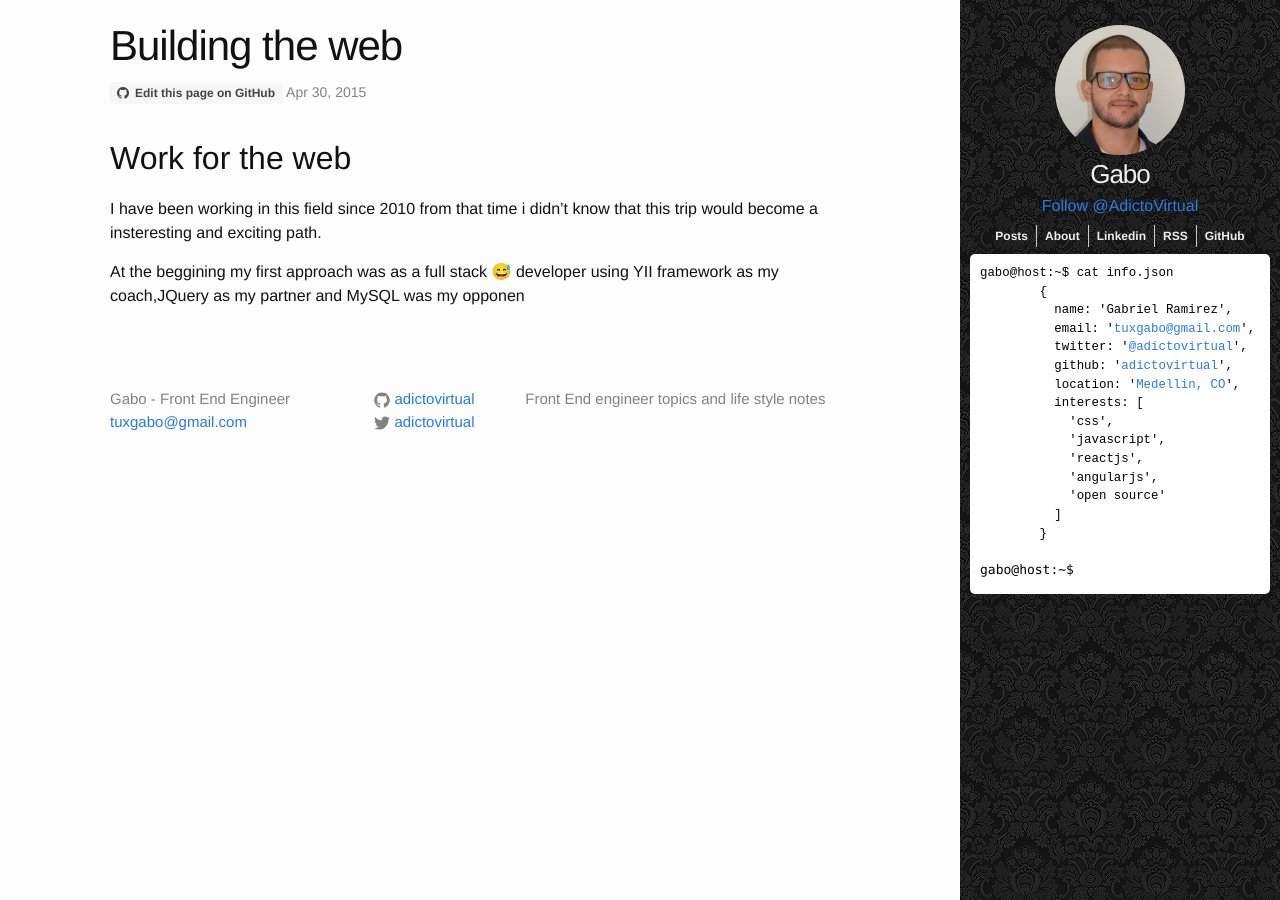
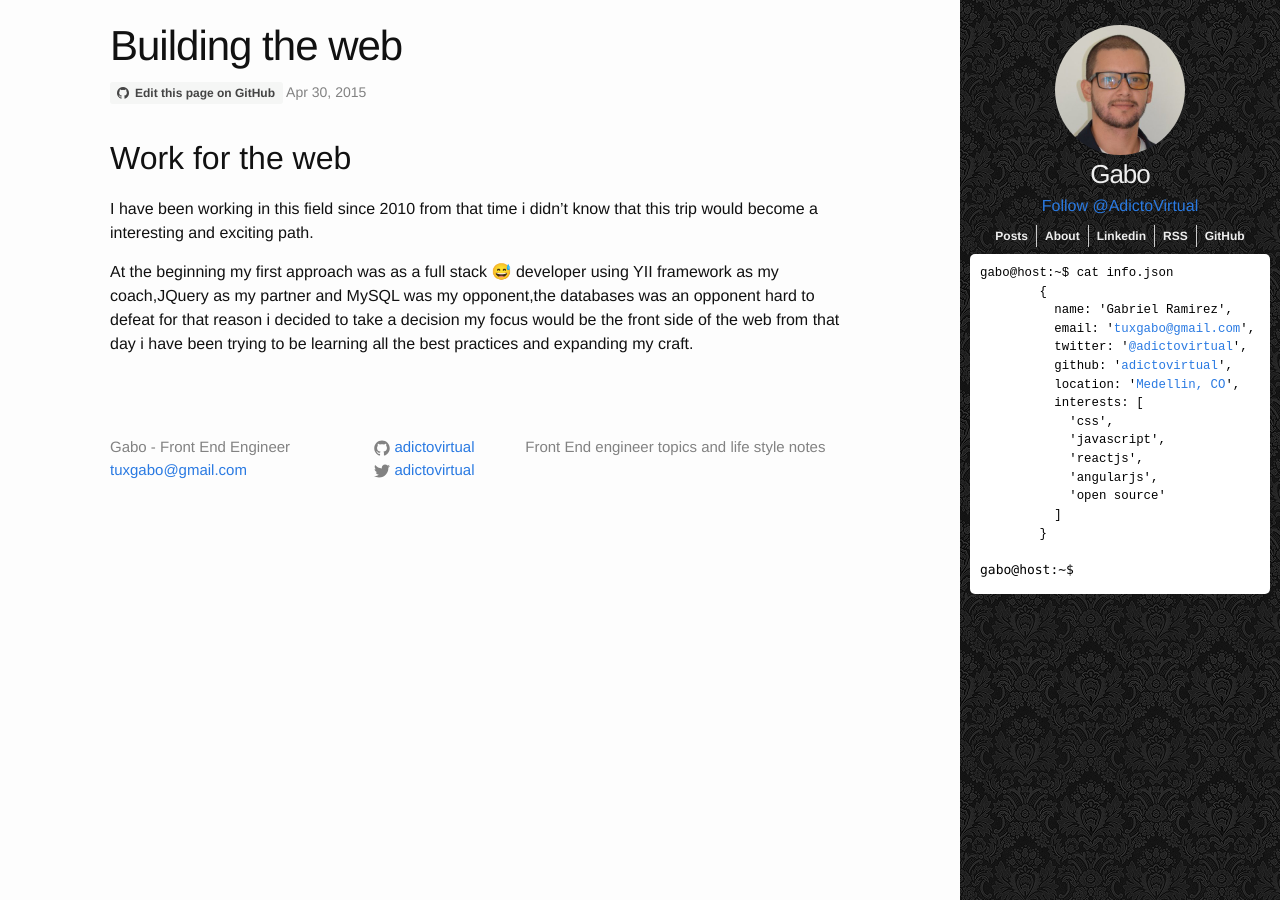
Before and after one commit to juanramirezc2/adictovirtual.github.io, a Jekyll site: the page built from _posts/2015-05-10-building-the-web.md, in a window 1280 px wide. Built offline with Jekyll 4.4.1, drawn with Linux system fonts in a browser that asks for light colours; nearby versions of some CDN libraries; comment, search, counter and statistics services are not loaded.

Commit message:
added more text to the first entry

```diff
--- a/_posts/2015-05-10-building-the-web.md
+++ b/_posts/2015-05-10-building-the-web.md
@@ -8,6 +8,6 @@ categories: Post general
 ##Work for the web
 
 
-I have been working in this field since  2010 from that time i didn't know that this trip would become a insteresting and exciting path.
+I have been working in this field since  2010 from that time i didn't know that this trip would become a interesting and exciting path.
 
-At the beggining my first approach was as a full stack 😅  developer using YII framework as my coach,JQuery as my partner and MySQL was my opponen
+At the beginning my first approach was as a full stack 😅 developer using YII framework as my coach,JQuery as my partner and MySQL was my opponent,the databases was an opponent hard to defeat  for that reason i decided to take a decision my focus would be the front side of the web from that day i have been trying to be learning all the best practices and expanding my craft.
```
